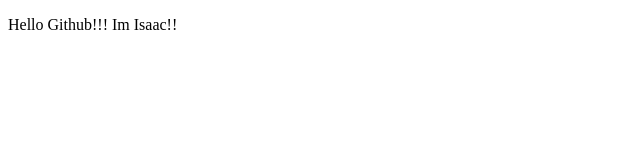
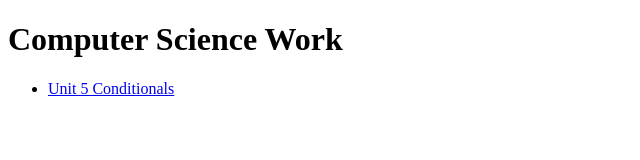
Before and after one commit to IsaacLed/IsaacLed.github.io, a plain HTML site: page index.html in a window 1280 px wide. Shown: the whole page, without its empty margins (0-640 px from the left). Drawn offline with Linux system fonts and the light colour scheme.

Commit message:
Update index.html

```diff
--- a/index.html
+++ b/index.html
@@ -3,10 +3,15 @@
 <head>
     <meta charset="UTF-8">
     <meta http-equiv="X-UA-Compatible" content="IE=edge">
-    <meta name="viewport" content="width=, initial-scale=1.0">
+    <meta name="viewport" content="width=device-width, initial-scale=1.0">
     <title>Document</title>
 </head>
 <body>
-    <p>Hello Github!!! Im Isaac!!</p>
+    <h1>Computer Science Work</h1>
+<ul>
+    <li>
+        <a href="/U5_Conditionals/Conditionals.html">Unit 5 Conditionals</a>
+    </li>
+</ul>
 </body>
 </html>
```
